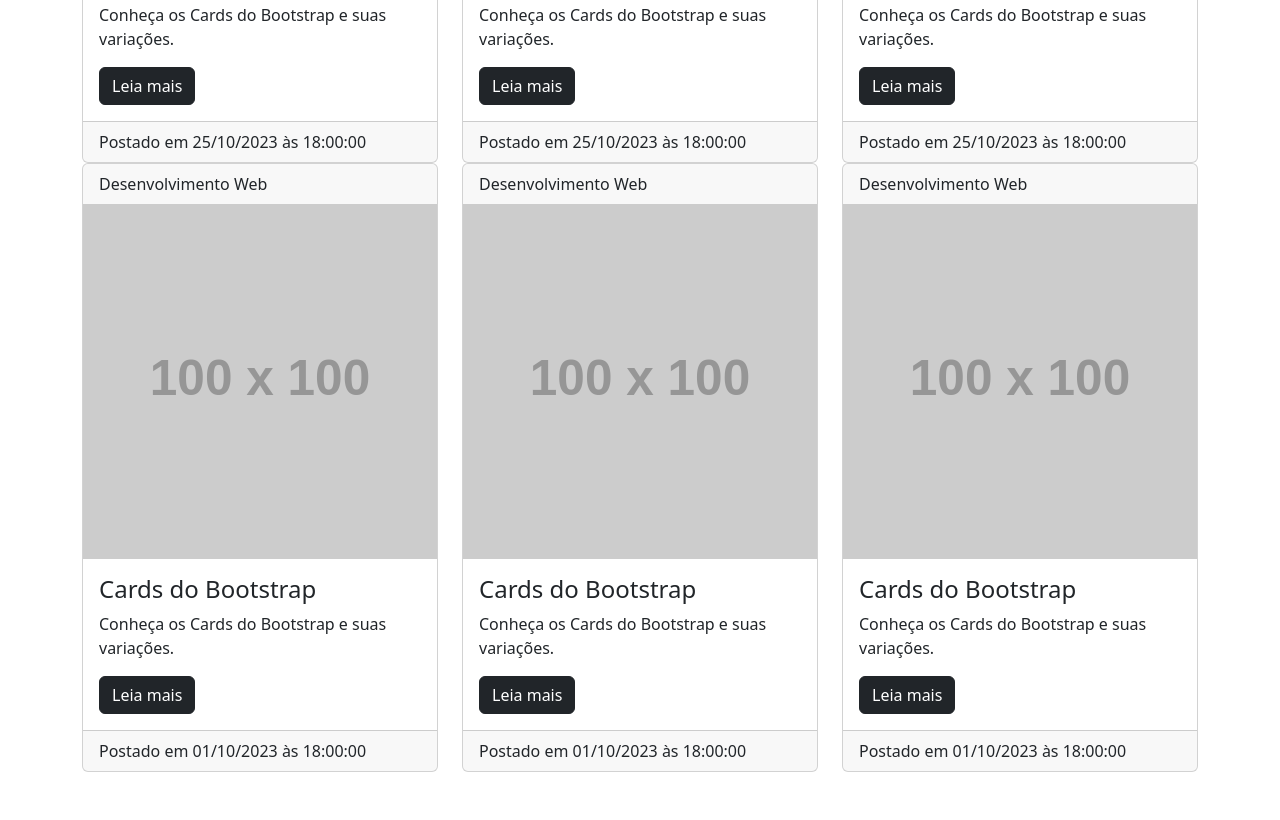
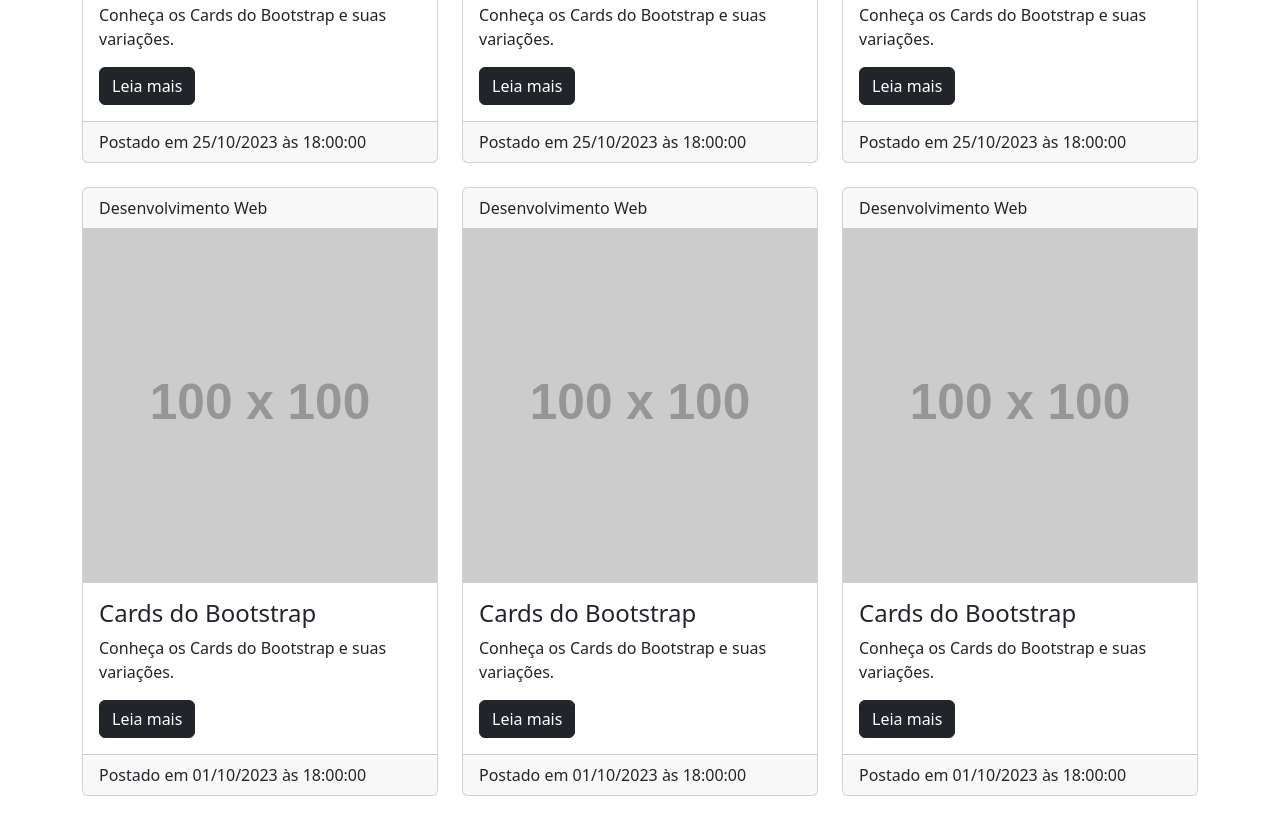
Before and after one commit to zrafaelagomes/site_bootstrap, a plain HTML site: page index.html in a window 1280 px wide. Shown: the part 1283-2103 px from the top of the page. Before the commit the page ends 2055 px from the top, so only its background shows below. Drawn offline with Linux system fonts and the light colour scheme; placeholder pictures from the web are drawn by us.

Commit message:
Update index.html

```diff
--- a/index.html
+++ b/index.html
@@ -34,7 +34,7 @@
         </div>
     </div>
     <div class="container">
-        <div class="row">
+        <div class="row mb-4">
             <div class="col-4">
                 <article class="card">
                     <header class="card-header">
@@ -89,6 +89,8 @@
                         </footer>
                     </article>
             </div>
+        </div>
+            <div class="row mb-4">
             <div class="col-4">
                 <article class="card">
                     <header class="card-header">
@@ -143,6 +145,7 @@
             </footer>
         </article>
         </div>
+    </div>
 
 
     <script src="./lib/cdn.jsdelivr.net_npm_bootstrap@5.3.2_dist_js_bootstrap.bundle.min.js"></script>
```
